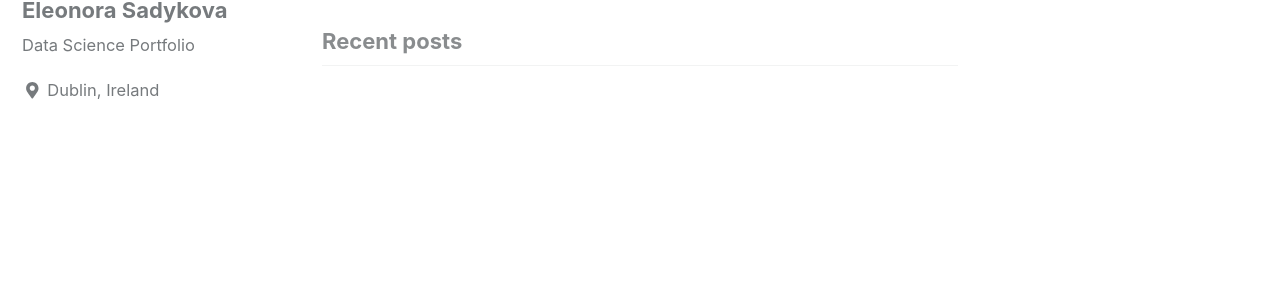
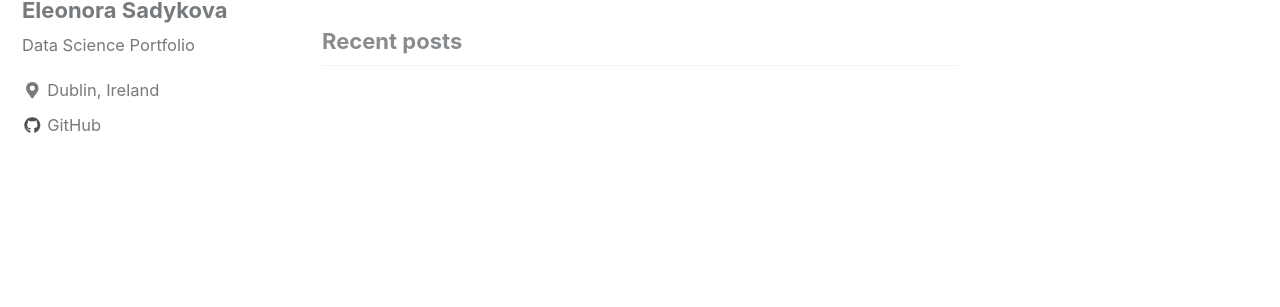
Before and after one commit to elenlang/elenlang.github.io, a Jekyll site: the page built from index.html, in a window 1280 px wide. Shown: the part 114-421 px from the top of the page. Built offline with Jekyll 4.4.1, drawn with Linux system fonts in a browser that asks for light colours; cached includes are drawn as plain includes; nearby versions of some CDN libraries; the list of posts is cut into pages by our own code.

Commit message:
config change

```diff
--- a/_config.yml
+++ b/_config.yml
@@ -110,6 +110,7 @@ author:
   avatar           : # path of avatar image, e.g. "/assets/images/bio-photo.jpg"
   bio              : "Data Science Portfolio"
   location         : "Dublin, Ireland"
+  github           : "elenlang"
   email            :
   links:
     - label: "Email"
```
